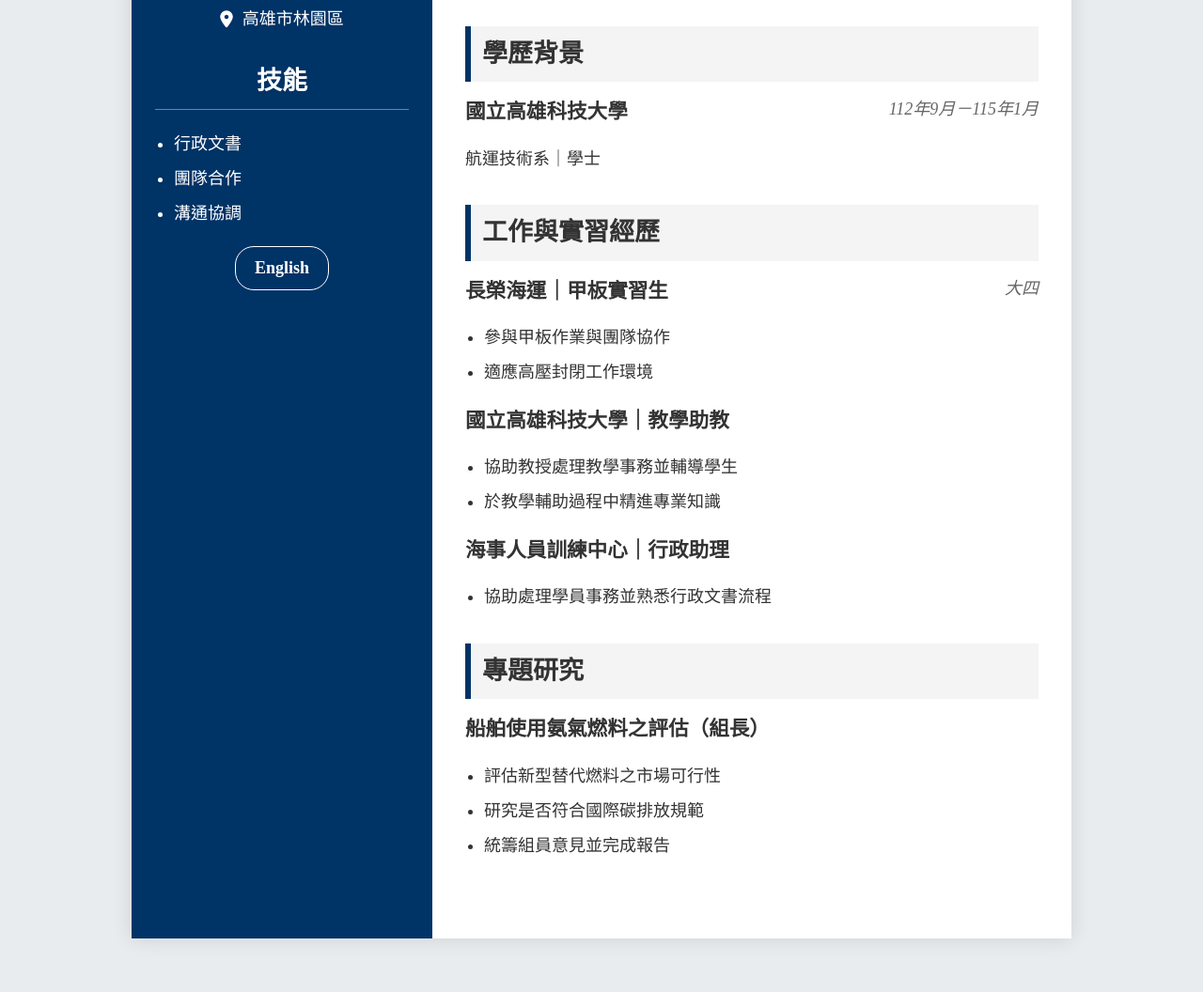
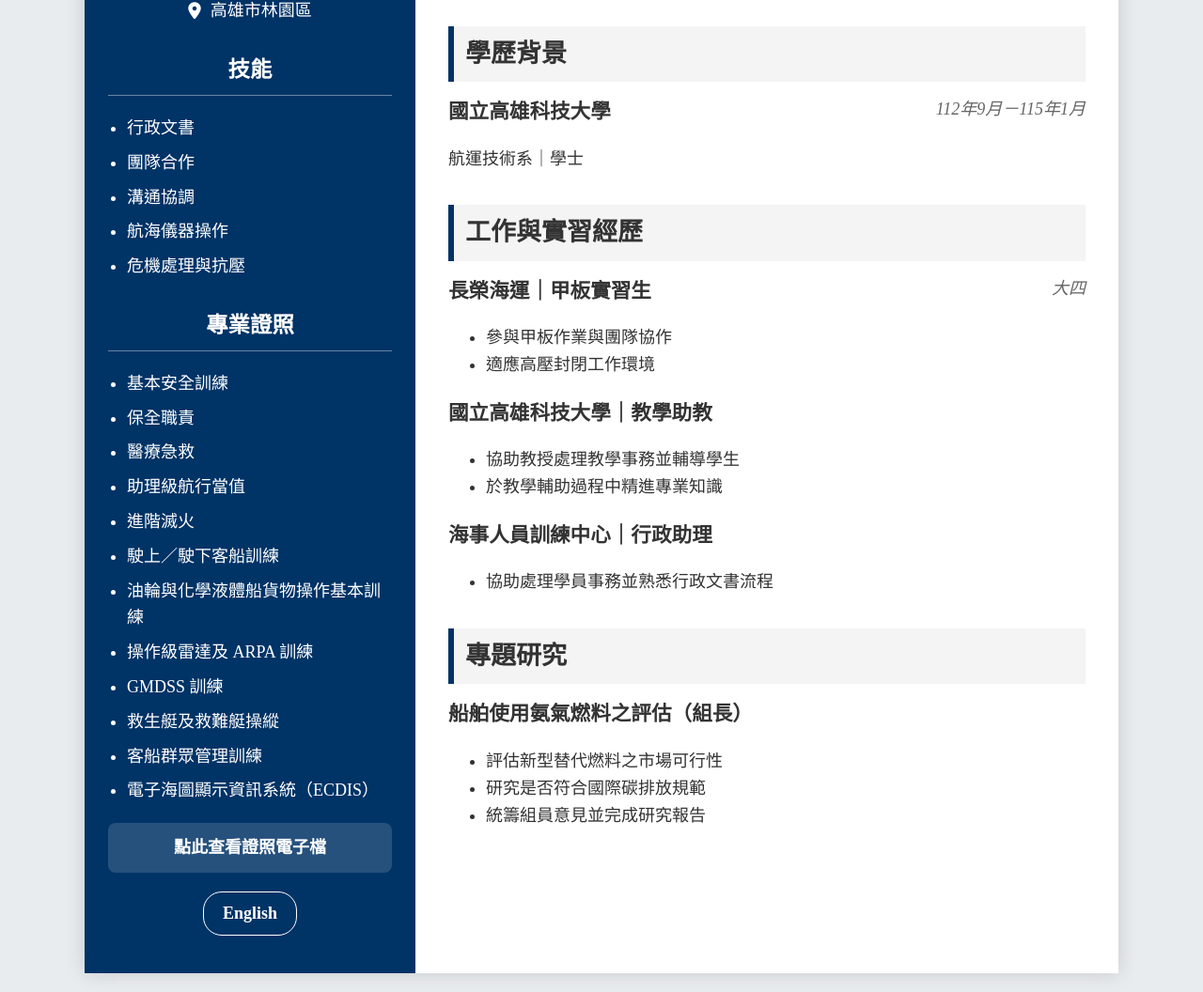
Before and after one commit to janeyo192425/rusume, a plain HTML site: page index.html in a window 1280 px wide. Shown: the part 415-1471 px from the top of the page at 94% size. Before the commit the page ends 1434 px from the top, so only its background shows below. Drawn offline with Linux system fonts and the light colour scheme.

Commit message:
Update index.html

```diff
--- a/index.html
+++ b/index.html
@@ -1,19 +1,18 @@
 <!DOCTYPE html>
 <html lang="zh-TW">
 <head>
-    <meta charset="UTF-8" />
-    <meta name="viewport" content="width=device-width, initial-scale=1.0" />
+<meta charset="UTF-8">
+<meta name="viewport" content="width=device-width, initial-scale=1.0">
 <title>張甄惠｜履歷</title>
 
-    <!-- Font Awesome -->
-    <link rel="stylesheet" href="https://cdnjs.cloudflare.com/ajax/libs/font-awesome/6.0.0/css/all.min.css"/>
+<link rel="stylesheet" href="https://cdnjs.cloudflare.com/ajax/libs/font-awesome/6.5.0/css/all.min.css"/>
 
 <style>
-        * { box-sizing: border-box; }
+*{box-sizing:border-box}
 
 :root{
     --primary:#003366;
-            --bg:#e9ecef;
+    --light:#f4f4f4;
     --text:#333;
 }
 
@@ -21,18 +20,18 @@
     margin:0;
     padding:20px;
     font-family:"Times New Roman","標楷體","BiauKai",serif;
-            background:var(--bg);
+    background:#e9ecef;
     color:var(--text);
+    font-size:18px;
     line-height:1.6;
-            font-size:18px;
 }
 
 .resume{
-            max-width:1000px;
+    max-width:1100px;
     margin:auto;
     background:#fff;
     display:flex;
-            box-shadow:0 0 20px rgba(0,0,0,.12);
+    box-shadow:0 0 20px rgba(0,0,0,.15);
 }
 
 /* ===== 左欄 ===== */
@@ -55,8 +54,9 @@
 
 .sidebar h2{
     margin-top:30px;
+    padding-bottom:8px;
     border-bottom:1px solid rgba(255,255,255,.4);
-            padding-bottom:8px;
+    font-size:1.3em;
 }
 
 .sidebar p{
@@ -67,13 +67,26 @@
     align-items:center;
 }
 
-        ul{
+.sidebar ul{
     text-align:left;
     padding-left:20px;
 }
 
-        ul li{
+.sidebar ul li{
     margin:8px 0;
+}
+
+.cert-box{
+    margin-top:20px;
+    background:rgba(255,255,255,.15);
+    padding:12px;
+    border-radius:8px;
+}
+
+.cert-box a{
+    color:#fff;
+    text-decoration:none;
+    font-weight:bold;
 }
 
 .lang{
@@ -120,7 +133,7 @@
 .section-title{
     font-size:1.5em;
     font-weight:bold;
-            background:#f4f4f4;
+    background:var(--light);
     padding:8px 12px;
     border-left:6px solid var(--primary);
     margin-bottom:15px;
@@ -148,23 +161,11 @@
 
 /* ===== RWD ===== */
 @media (max-width:768px){
-            body{
-                padding:10px;
-                font-size:15px;
-            }
-            .resume{
-                flex-direction:column;
-            }
-            .sidebar,.content{
-                width:100%;
-            }
-            .avatar{
-                width:120px;
-                height:120px;
-            }
-            .header h1{
-                font-size:2.2em;
-            }
+    body{padding:10px;font-size:15px}
+    .resume{flex-direction:column}
+    .sidebar,.content{width:100%}
+    .avatar{width:120px;height:120px}
+    .header h1{font-size:2.2em}
 }
 </style>
 </head>
@@ -177,16 +178,40 @@
     <img src="大頭照.jpg" class="avatar" alt="張甄惠">
 
     <h2>聯絡資訊</h2>
-        <p><i class="fas fa-phone"></i> 0900-796-553</p>
-        <p><i class="fas fa-envelope"></i> hebe.lee085@gmail.com</p>
-        <p><i class="fas fa-map-marker-alt"></i> 高雄市林園區</p>
+    <p><i class="fas fa-phone"></i>0900-796-553</p>
+    <p><i class="fas fa-envelope"></i>hebe.lee085@gmail.com</p>
+    <p><i class="fas fa-location-dot"></i>高雄市林園區</p>
 
     <h2>技能</h2>
     <ul>
         <li>行政文書</li>
         <li>團隊合作</li>
         <li>溝通協調</li>
+        <li>航海儀器操作</li>
+        <li>危機處理與抗壓</li>
     </ul>
+
+    <h2>專業證照</h2>
+    <ul>
+        <li>基本安全訓練</li>
+        <li>保全職責</li>
+        <li>醫療急救</li>
+        <li>助理級航行當值</li>
+        <li>進階滅火</li>
+        <li>駛上／駛下客船訓練</li>
+        <li>油輪與化學液體船貨物操作基本訓練</li>
+        <li>操作級雷達及 ARPA 訓練</li>
+        <li>GMDSS 訓練</li>
+        <li>救生艇及救難艇操縱</li>
+        <li>客船群眾管理訓練</li>
+        <li>電子海圖顯示資訊系統（ECDIS）</li>
+    </ul>
+
+    <div class="cert-box">
+        <a href="https://drive.google.com/drive/folders/1Hv4OKLLzF3vWSDgLX_uwA-aSQSPblld6?usp=sharing" target="_blank">
+            點此查看證照電子檔
+        </a>
+    </div>
 
     <div class="lang">
         <a href="en.html">English</a>
@@ -200,7 +225,6 @@
     <h3>國立高雄科技大學｜航運技術系</h3>
 </header>
 
-        <!-- 個人簡介 -->
 <section class="section">
 <div class="section-title">個人簡介</div>
 <p>
@@ -209,7 +233,6 @@
 </p>
 </section>
 
-        <!-- ✅ 學歷背景（你剛剛指出缺少的段落） -->
 <section class="section">
 <div class="section-title">學歷背景</div>
 <div class="item">
@@ -221,7 +244,6 @@
 </div>
 </section>
 
-        <!-- 工作與實習 -->
 <section class="section">
 <div class="section-title">工作與實習經歷</div>
 
@@ -252,7 +274,6 @@
 </div>
 </section>
 
-        <!-- 專題研究 -->
 <section class="section">
 <div class="section-title">專題研究</div>
 <div class="item">
@@ -260,7 +281,7 @@
 <ul>
     <li>評估新型替代燃料之市場可行性</li>
     <li>研究是否符合國際碳排放規範</li>
-                    <li>統籌組員意見並完成報告</li>
+    <li>統籌組員意見並完成研究報告</li>
 </ul>
 </div>
 </section>
```
Lines whose indentation alone changed are shown as unchanged.
